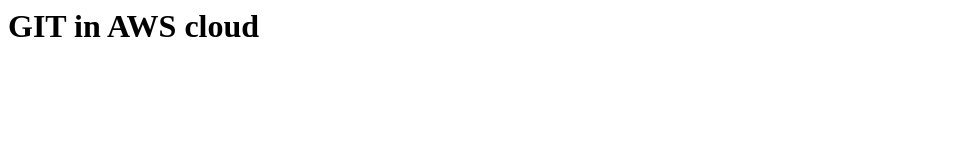
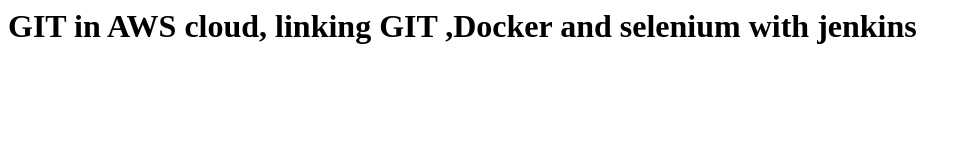
Before and after one commit to sampathsrcm/JenkinsinAWS, a plain HTML site: page index.html in a window 1280 px wide. Shown: the whole page, without its empty margins (0-970 px from the left). Drawn offline with Linux system fonts and the light colour scheme.

Commit message:
made changes to index.html

```diff
--- a/index.html
+++ b/index.html
@@ -1,5 +1,5 @@
 <html>
    <body>
-     <h1> GIT in AWS cloud </h1>
+     <h1> GIT in AWS cloud, linking GIT ,Docker and selenium with jenkins  </h1>
   </body>
 </html>
```
